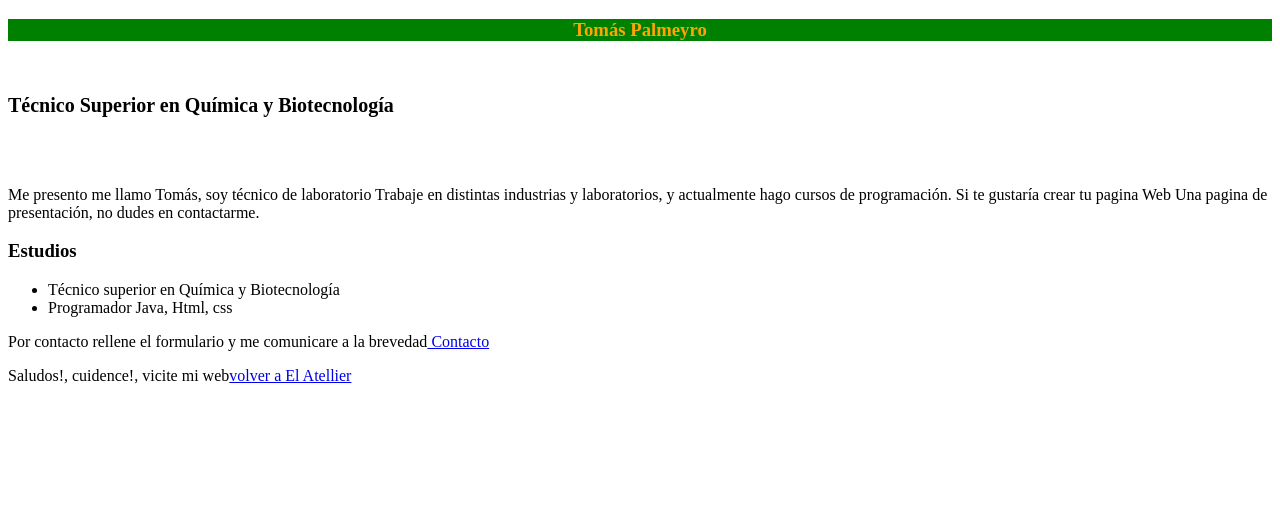
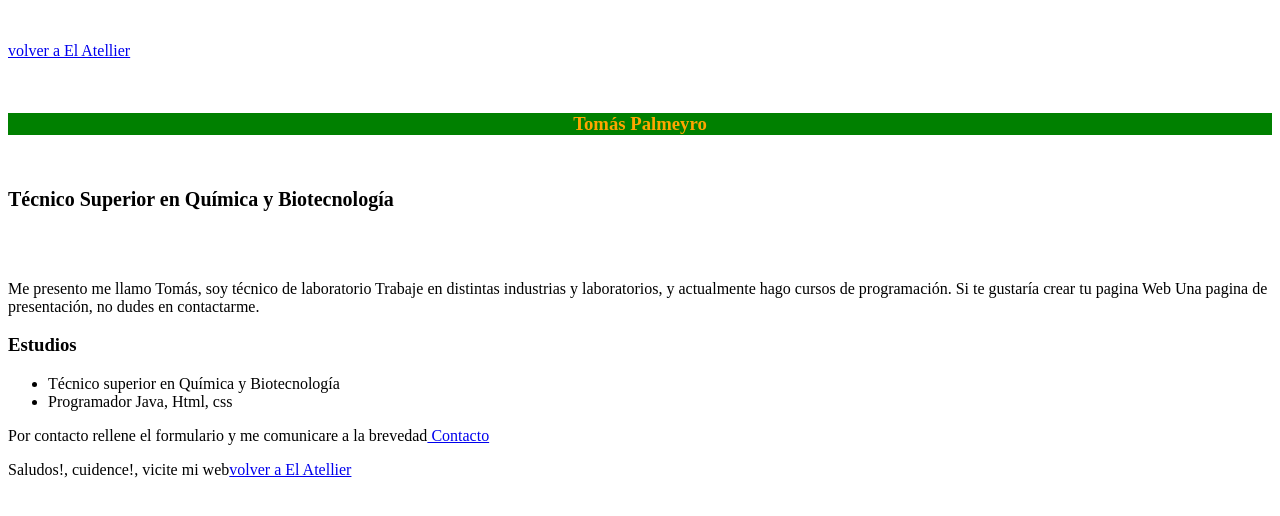
Before and after one commit to Tomi2107/eLAteLLieRdetuti, a plain HTML site: page c.v..html in a window 1280 px wide. Drawn offline with Linux system fonts and the light colour scheme.

Commit message:
Update c.v..html

```diff
--- a/c.v..html
+++ b/c.v..html
@@ -11,6 +11,9 @@ and open the template in the editor.
         <meta name="viewport" content="width=device-width, initial-scale=1.0">
     </head>
     <body>
+        <br>
+        <p><a href="index.html">volver a El Atellier</a></p>
+        <br>
         <section>
             <article>
                 <h1 style="text-align: center; color: orange; background-color: green">Tomás Palmeyro</h1>
```
